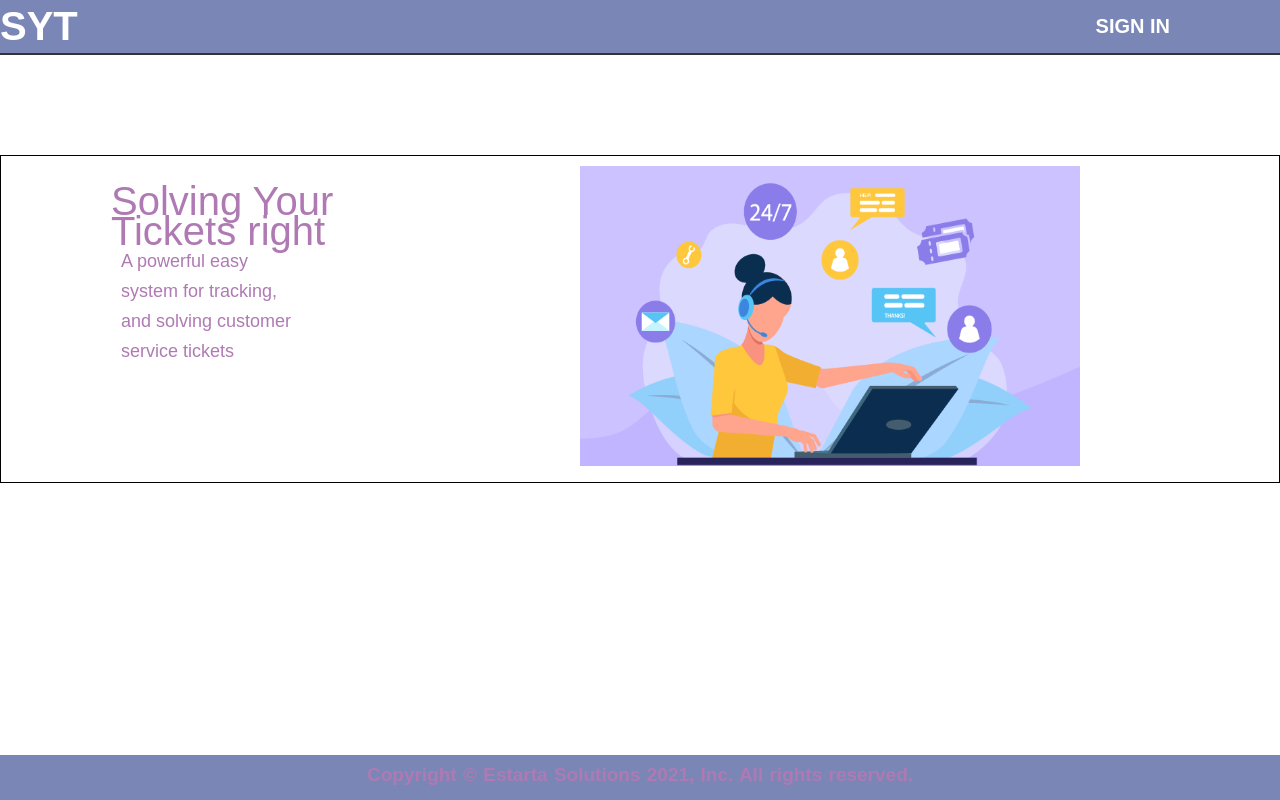
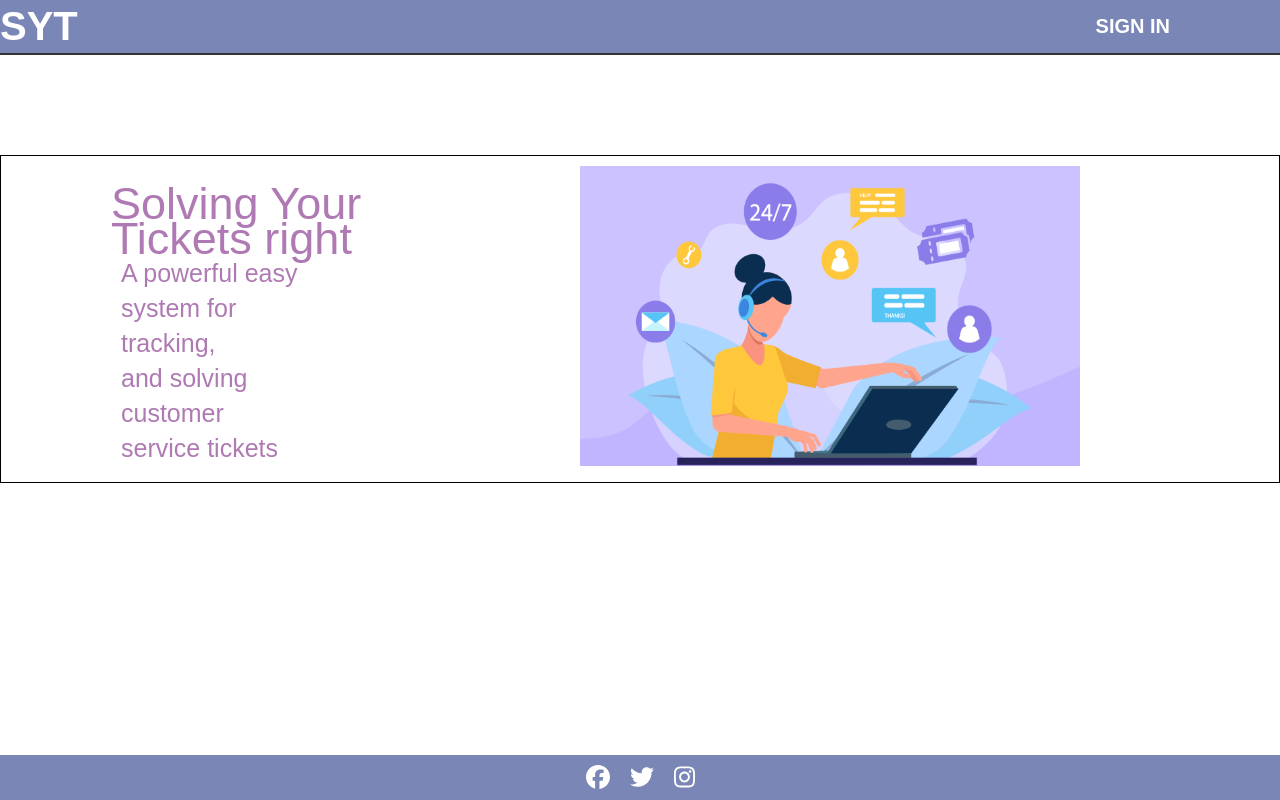
Before and after one commit to natalieQoursha/final-ticketing, a React (Create React App) app in the folder client/: page / in a window 1280 px wide. Built offline with nearby package versions, Linux system fonts and the light colour scheme.

Commit message:
committed

```diff
--- a/client/src/Footer.js
+++ b/client/src/Footer.js
@@ -2,31 +2,17 @@
 // import Facebook from "../src/images/face.png";
 // import Email from "../src/images/email.svg";
 // import Insta from "../src/images/instagram.png";
+import SocialFollow from "./components/SocialFollow"
 
 const Footer = () => {
+
+
   return (
     <div>
       <div className="flex-wrapper">
         <div className="footer">
-          <a
-            href="https://www.facebook.com/Estarta.Solutions/"
-            target={"blank"}
-          >
-            {/* <img src={Facebook} width="35" height="35" /> */}
-          </a>
-          <a href="https://www.instagram.com/estartasolutions">
-            {/* <img src={Insta} width="35" height="35" /> */}
-          </a>
-          <a href="mailto:kareem.shaweesh077@gmail.com " target={"blank"}>
-            {/* <img src={Email} width="35" height="35" /> */}
-          </a>
-          <a
-            href="https://www.estartasolutions.com/Pages/About.aspx"
-            target={"blank"}
-          >
-            {/* <img src={Images} width="35" height="35" /> */}
-          </a>
-          <h2>Copyright © Estarta Solutions 2021, Inc. All rights reserved.</h2>
+          <SocialFollow/>
+
         </div>
       </div>
     </div>
--- a/client/src/Home.css
+++ b/client/src/Home.css
@@ -8,9 +8,9 @@
 }
 
 .text1{
-    font-size: 40px;
+    font-size: 45px;
     margin-top: 20px;
-    line-height: 30px;
+    line-height: 35px;
     margin-left: 100px;
     color: rgb(175, 122, 179);
 
@@ -21,7 +21,7 @@
 
 .text2{
     margin-left: 10px;
-    font-size: 18px;
+    font-size: 25px;
     width:40%;
     height: 50%;
     color: rgba(255,199,60,255);
--- a/client/src/Pages/SignIn.js
+++ b/client/src/Pages/SignIn.js
@@ -19,7 +19,7 @@ const SignIn = () => {
 
     axios.post("http://localhost:5000/api/user/login", data).then((res) => {
       if (res.status === 400) {
-        alert("Wrong Credintials");
+        // alert("Wrong Credintials");
         return;
       }
       else{
@@ -35,7 +35,7 @@ const SignIn = () => {
 
     }
     else {
-      alert("welcome");
+      // alert("welcome");
       history("/test");
       window.location.reload();
     }
--- a/client/src/Pages/Test.js
+++ b/client/src/Pages/Test.js
@@ -1,9 +1,7 @@
 import React, { useState, useEffect, Component } from "react";
 import axios from "axios";
 import { useNavigate } from "react-router-dom";
-// import arrow from "../images/arrow.png";
-// import up from "../images/up.png";
-// import down from "../images/down.png";
+
 
 const Test = () => {
   const [users, setUsers] = useState();
@@ -13,6 +11,7 @@ const Test = () => {
   const history = useNavigate();
   const user = JSON.parse(sessionStorage.getItem("user")) || undefined;
   const companyID = user.Company_ID;
+  const role = user.Role;
   const trigger = true;
 
   const [toggle, setToggle] = useState(false);
@@ -208,15 +207,6 @@ const Test = () => {
     }
   };
 
-  // const flip = () => {
-  //   if (trigger) {
-  //     // <img src={up} height="20" width="20" onClick={flip} />;
-  //     trigger = false;
-  //   } else {
-  //     // <img src={down} height="20" width="20" onClick={flip} />;
-  //     trigger = true;
-  //   }
-  // };
 
   useEffect(() => {
     const fetchUsers = () => {
@@ -229,8 +219,6 @@ const Test = () => {
         .post("http://localhost:5000/api/ticket/view-tickets", info)
         .then((res) => {
           setUsers(res.data);
-          // const dataa = JSON.stringify(res.data);
-          // console.log("dataa" + dataa);
         });
     };
 
@@ -249,11 +237,10 @@ const Test = () => {
 
     alert("Ticket updated successfully");
     console.log(data);
-    //window.location.reload();
   };
 
   function checkCompany() {
-    if (companyID == 1) {
+    if (companyID == 1 && role=="Admin") {
       return (
         <div>
           <h3>Ticket control</h3>
@@ -305,55 +292,46 @@ const Test = () => {
               <th>
                 Ticket ID
                 <button onClick={handleSortingByTicketIDDES}>
-                  {/* <img src={up} height="20" width="20" /> */}
                 </button>
               </th>
               <th>
                 Severity
                 <button onClick={handleSortingBySeverityDES}>
-                  {/* <img src={arrow} height="20" width="20" /> */}
                 </button>
               </th>
               <th>
                 Product Type
                 <button onClick={handleSortingByProductTypeDES}>
-                  {/* <img src={arrow} height="20" width="20" /> */}
                 </button>
               </th>
               <th>
                 Ticket Type
                 <button onClick={handleSortingByTicketTypeDES}>
-                  {/* <img src={arrow} height="20" width="20" /> */}
                 </button>
               </th>
               <th>
                 Created ON
                 <button onClick={handleSortingByDateDES}>
-                  {/* <img src={arrow} height="20" width="20" /> */}
                 </button>
               </th>
               <th>
                 Status
                 <button onClick={handleSortingByStatusDES}>
-                  {/* <img src={arrow} height="20" width="20" /> */}
                 </button>
               </th>
               <th>
                 Company ID
                 <button onClick={handleSortingByCompanyIDDES}>
-                  {/* <img src={arrow} height="20" width="20" />{" "} */}
                 </button>
               </th>
               <th>
                 Description
                 <button onClick={handleSortingByDescriptionDES}>
-                  {/* <img src={arrow} height="20" width="20" /> */}
                 </button>
               </th>
               <th>
                 Reply
                 <button onClick={handleSortingByDescriptionDES}>
-                  {/* <img src={arrow} height="20" width="20" /> */}
                 </button>
               </th>
             </tr>
--- a/client/src/SignIn.css
+++ b/client/src/SignIn.css
@@ -46,6 +46,8 @@ main {
     padding: 0 30px;
     line-height: 32px;
 	color: rgb(122, 134, 182);
+    font-size: 25px;
+    margin-top: -50px;
 }
 
 .colm-form .form-container {
--- a/client/src/Tickets.css
+++ b/client/src/Tickets.css
@@ -97,7 +97,10 @@ h1{
 }
 
 .txta{
-    width: 100%;
+    width: 80%;
+    margin-left: 80px;
+    margin-top: -31.5px;
+    text-align: center;
 }
 table {
     padding-top: 2%;
--- a/client/src/Tickets.js
+++ b/client/src/Tickets.js
@@ -101,6 +101,7 @@ function Tickets() {
         <div>
           <textarea
           placeholder="Ticket Description : "
+
             value={Description}
             rows="5"
             cols="50"
--- /dev/null
+++ b/client/src/components/SocialFollow.css
@@ -0,0 +1,31 @@
+/* .social-container {
+    background: #eee;
+    padding: 25px 50px;
+  } */
+
+  a.social {
+    margin: 0 1rem;
+    transition: transform 250ms;
+    display: inline-block;
+  }
+
+  a.social:hover {
+    transform: translateY(-2px);
+  }
+
+  a.youtube {
+    color: #eb3223;
+  }
+
+  .facebook svg path{
+    color: white;
+  }
+
+  .twitter svg path{
+    color: white;
+  }
+
+  .instagram svg path{
+    color: white !important;
+
+  }
--- /dev/null
+++ b/client/src/components/SocialFollow.js
@@ -0,0 +1,29 @@
+import React from "react";
+import "./SocialFollow.css";
+
+import { FontAwesomeIcon } from "@fortawesome/react-fontawesome";
+import {
+    faYoutube,
+    faFacebook,
+    faTwitter,
+    faInstagram
+  } from "@fortawesome/free-brands-svg-icons";
+
+export default function SocialFollow() {
+  return (
+ <div class="social-container">
+
+      <a href="https://www.facebook.com/Estarta.Solutions" target="blank"
+        className="facebook social"  >
+        <FontAwesomeIcon icon={faFacebook} size="2x"  />
+      </a>
+      <a href="https://twitter.com/Estarta" target="blank" className="twitter social">
+        <FontAwesomeIcon icon={faTwitter} size="2x"  />
+      </a>
+      <a href="https://www.instagram.com/accounts/login/?next=/estartasolutions/" target="blank"
+        className="instagram social">
+        <FontAwesomeIcon icon={faInstagram} size="2x" color="red !important"/>
+      </a>
+</div>
+  );
+}
--- a/client/src/index.css
+++ b/client/src/index.css
@@ -253,7 +253,7 @@ main {
   margin-left: auto;
 }
 h2{
-  color: rgb(175, 122, 179);
+  color: white;
 }
 
 *,
```
Also changed, not shown: package.json (deleted, +0 -11 lines), 1 other file (tests, documents, lock files or other folders).
